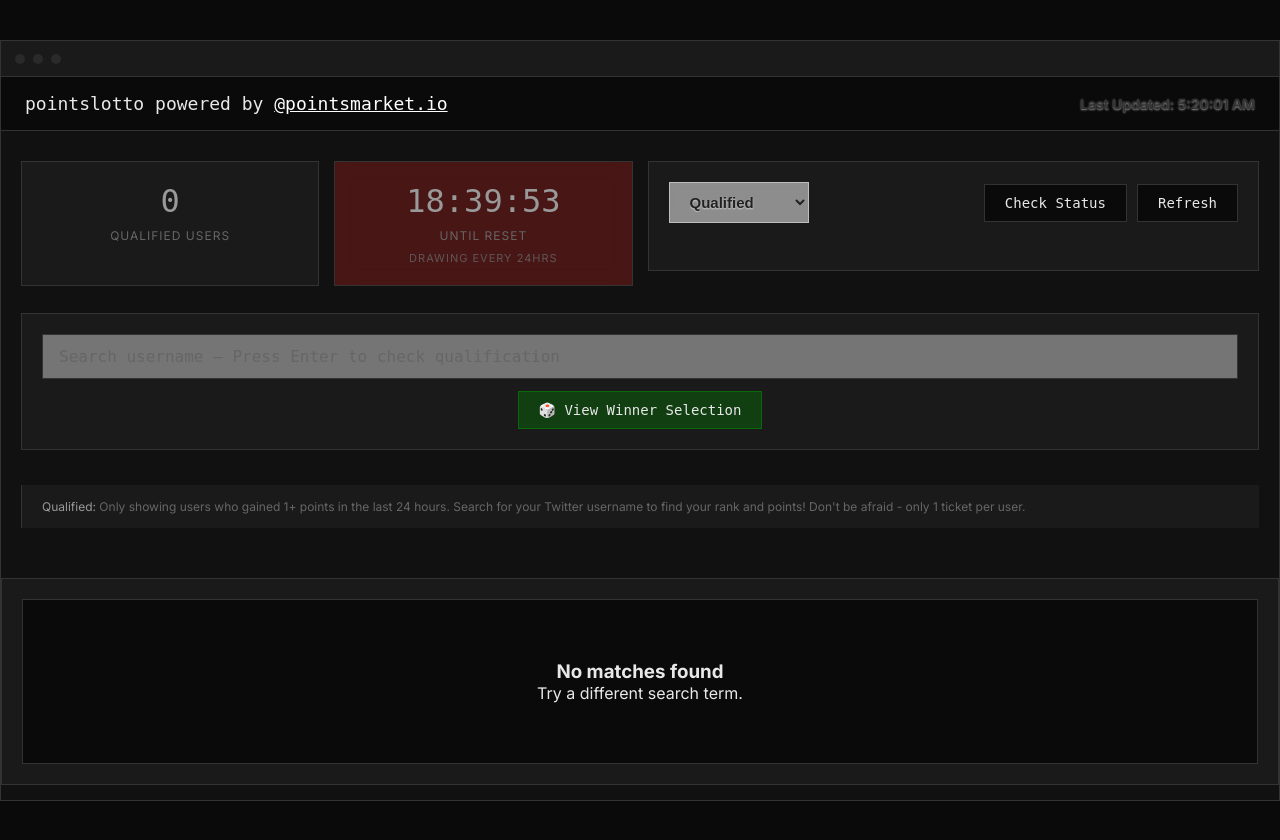
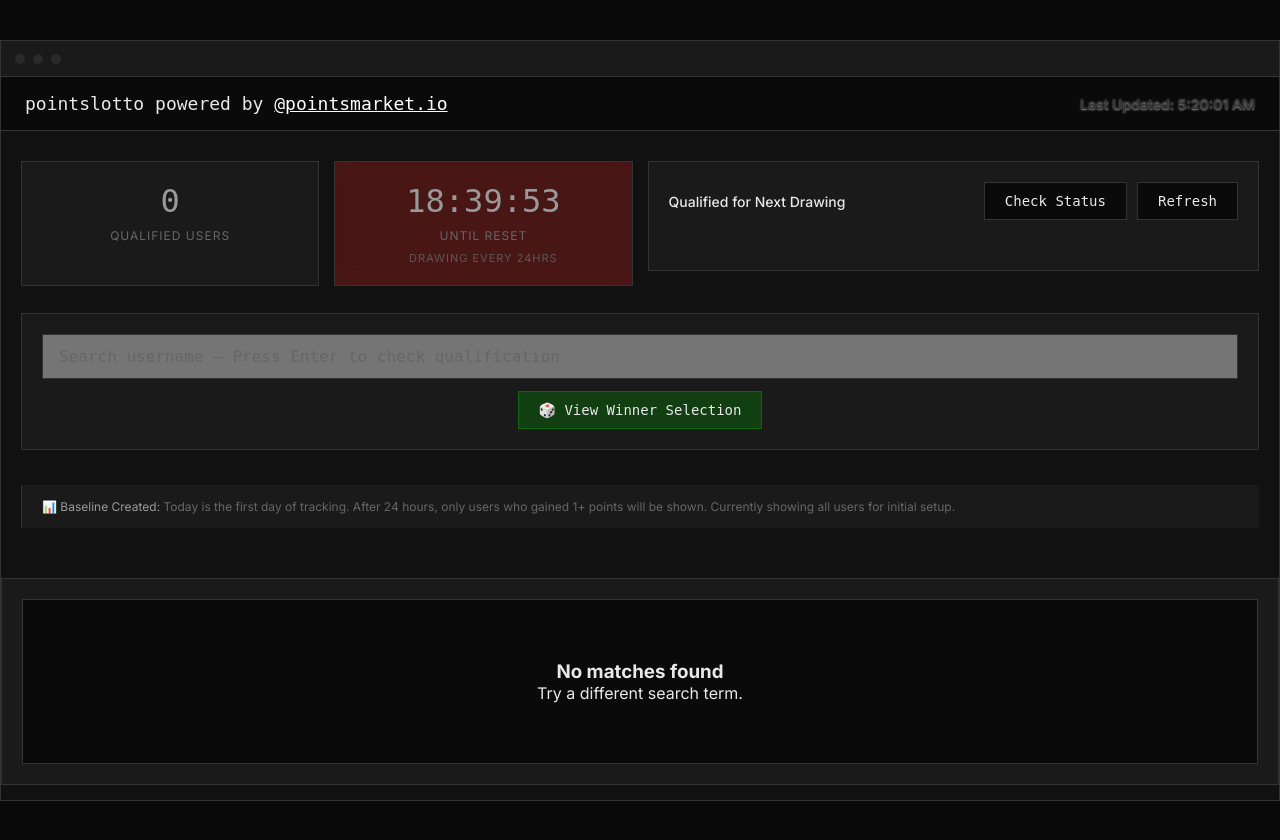
Before and after one commit to bigfishlaker/points-lotto, a Flask app: page / in a window 1280 px wide. Run offline with Flask 3, Linux system fonts and the light colour scheme; data that the repository does not hold is empty; parts of the project's set-up code (start-up, migrations or seed data) failed here and were passed over.

Commit message:
Unify views into single 'Qualified for Next Drawing' with live data refresh

```diff
--- a/app.py
+++ b/app.py
@@ -126,8 +126,7 @@ def require_api_key(f):
 
 @app.route('/')
 def dashboard():
-    """Main page - shows qualification checker (same as /qualified)"""
-    # Call qualified_users logic directly
+    """Main page - shows live qualified users for next drawing"""
     if not POINTSMARKET_ENABLED:
         return "PointsMarket integration not available", 404
 
@@ -135,60 +134,56 @@ def dashboard():
         from daily_points_tracker import DailyPointsTracker
         from datetime import datetime, timedelta
 
-        tracker = DailyPointsTracker()
-        view = request.args.get('view', 'min1')  # 'min1' or 'gain24'
+        # Fetch FRESH live data for initial display
+        current_users = points_scraper.get_leaderboard(limit=None)
 
-        # Compute dataset based on view
+        # Get last winner's snapshot for round-based qualification
+        last_snapshot_date = db.get_last_winner_snapshot_date()
         qualified = []
-        is_baseline = False
 
-        if view == 'min1':
-            # All users with at least 1 point
-            current_users = points_scraper.get_leaderboard(limit=None)
-            qualified = [u for u in current_users if (u.get('points', 0) or u.get('total_points', 0)) >= 1]
+        if last_snapshot_date:
+            # Round-based: only users who gained +1 since last snapshot
+            tracker = DailyPointsTracker()
+            previous_snapshot = tracker.load_snapshot(last_snapshot_date)
+
+            if previous_snapshot:
+                current_dict = {u['username']: u for u in current_users}
+                previous_users = previous_snapshot.get('users', {})
+
+                for username in current_dict:
+                    current_user = current_dict[username]
+                    current_points = current_user.get('total_points', 0)
+
+                    if username in previous_users:
+                        previous_points = previous_users[username].get('total_points', 0)
+                        gain = current_points - previous_points
+
+                        if gain >= 1:
+                            qualified.append({
+                                'username': username,
+                                'total_points': current_points,
+                                'gain': gain,
+                                'baseline': previous_points
+                            })
+                    else:
+                        # New user
+                        if current_points >= 1:
+                            qualified.append({
+                                'username': username,
+                                'total_points': current_points,
+                                'gain': current_points,
+                                'baseline': 0
+                            })
         else:
-            # 24h gains view
-            today_str = datetime.now().strftime('%Y-%m-%d')
-            yesterday_str = (datetime.now() - timedelta(days=1)).strftime('%Y-%m-%d')
+            # First round: all users with ≥1 point
+            qualified = [u for u in current_users if u.get('total_points', 0) >= 1]
 
-            # Ensure we have today's snapshot
-            today_snapshot = tracker.load_snapshot(today_str)
-            if not today_snapshot:
-                current_users = points_scraper.get_leaderboard(limit=None)
-                tracker.save_snapshot(current_users)
-                today_snapshot = {u['username']: u for u in current_users}
-
-            # Get yesterday's snapshot
-            yesterday_snapshot = tracker.load_snapshot(yesterday_str)
-            if not yesterday_snapshot:
-                is_baseline = True
-                yesterday_snapshot = {}
-
-            # Calculate gains
-            current_users = points_scraper.get_leaderboard(limit=None)
-            today_dict = {u['username']: u for u in current_users}
-
-            qualified = []
-            for username, user_data in today_dict.items():
-                points_now = user_data.get('points', 0) or user_data.get('total_points', 0)
-                points_yesterday = yesterday_snapshot.get(username, {}).get('points', 0) or yesterday_snapshot.get(username, {}).get('total_points', 0)
-                gain = points_now - points_yesterday
-
-                # Only include users who gained 1+ points AND have >= 1 total points (exclude negative)
-                if gain >= 1 and points_now >= 1:
-                    user_data['gain'] = gain
-                    user_data['total_points'] = points_now
-                    qualified.append(user_data)
-
-        # Sort by points (or gain if in gain24 view)
-        sort_key = 'gain' if view == 'gain24' else 'total_points'
-        qualified.sort(key=lambda x: x.get(sort_key, 0), reverse=True)
-
-        # Add rank numbers
+        # Sort by total points and add rank numbers
+        qualified.sort(key=lambda x: x.get('total_points', 0), reverse=True)
         for idx, user in enumerate(qualified, 1):
             user['rank'] = idx
 
-        # Calculate next reset time (midnight)
+        # Calculate next reset time
         now = datetime.now()
         next_midnight = (now + timedelta(days=1)).replace(hour=0, minute=0, second=0, microsecond=0)
         next_reset_iso = next_midnight.isoformat()
@@ -197,10 +192,9 @@ def dashboard():
         current_winner = db.get_current_daily_winner()
 
         return render_template('qualified.html',
-                             qualified_users=qualified,  # Pass all users - JS handles display limits
+                             qualified_users=qualified,
                              total=len(qualified),
-                             view=view,
-                             is_baseline=is_baseline,
+                             is_baseline=not last_snapshot_date,
                              next_reset_iso=next_reset_iso,
                              current_winner=current_winner)
     except Exception as e:
@@ -519,69 +513,66 @@ def qualified_users():
 @app.route('/api/qualified')
 @limiter.limit("30 per minute") if limiter else lambda f: f
 def api_qualified():
-    """API endpoint to get qualified users. view=min1 or view=gain24"""
+    """API endpoint to get qualified users for next drawing - LIVE DATA"""
     if not POINTSMARKET_ENABLED:
         return jsonify({'error': 'PointsMarket integration not available'}), 404
 
     limit = request.args.get('limit', None, type=int)
-    view = request.args.get('view', 'min1')
 
     try:
         from daily_points_tracker import DailyPointsTracker
-        from datetime import datetime, timedelta
 
-        tracker = DailyPointsTracker()
+        # Fetch FRESH live data
+        current_users = points_scraper.get_leaderboard(limit=None)
+
+        # Get last winner's snapshot for round-based qualification
+        last_snapshot_date = db.get_last_winner_snapshot_date()
         qualified = []
-        filter_label = '24_hour_gain'
 
-        if view == 'min1':
-            qualified = points_integration.get_qualified_users(min_points=1, limit=None)
-            filter_label = 'min1'
+        if last_snapshot_date:
+            # Round-based: only users who gained +1 since last snapshot
+            tracker = DailyPointsTracker()
+            previous_snapshot = tracker.load_snapshot(last_snapshot_date)
+
+            if previous_snapshot:
+                current_dict = {u['username']: u for u in current_users}
+                previous_users = previous_snapshot.get('users', {})
+
+                for username in current_dict:
+                    current_user = current_dict[username]
+                    current_points = current_user.get('total_points', 0)
+
+                    if username in previous_users:
+                        previous_points = previous_users[username].get('total_points', 0)
+                        gain = current_points - previous_points
+
+                        if gain >= 1:  # Must gain at least 1 point
+                            qualified.append({
+                                'username': username,
+                                'total_points': current_points,
+                                'gain': gain,
+                                'baseline': previous_points
+                            })
+                    else:
+                        # New user
+                        if current_points >= 1:
+                            qualified.append({
+                                'username': username,
+                                'total_points': current_points,
+                                'gain': current_points,
+                                'baseline': 0
+                            })
         else:
-            # 24h gains
-            today_str = datetime.now().strftime('%Y-%m-%d')
-            yesterday_str = (datetime.now() - timedelta(days=1)).strftime('%Y-%m-%d')
-            today_snapshot = tracker.load_snapshot(today_str)
-            if not today_snapshot:
-                current_users = points_scraper.get_leaderboard(limit=None)
-                tracker.save_snapshot(current_users)
-                today_snapshot = tracker.load_snapshot(today_str)
-            gains_data = tracker.get_daily_gains(min_gain=1)
-            if gains_data.get('baseline_created'):
-                for username, user_data in today_snapshot.get('users', {}).items():
-                    total_pts = user_data.get('total_points', 0)
-                    # Only include users with >= 1 total points (exclude negative)
-                    if total_pts >= 1:
-                        qualified.append({
-                            'username': username,
-                            'total_points': total_pts,
-                            'rank': user_data.get('rank', 0),
-                            'gain': 0,
-                            'yesterday_points': 0,
-                            'today_points': total_pts,
-                            'upvotes': user_data.get('upvotes', 0),
-                            'downvotes': user_data.get('downvotes', 0)
-                        })
-            elif gains_data.get('gains'):
-                for gain_info in gains_data['gains']:
-                    username = gain_info['username']
-                    user_data = today_snapshot.get('users', {}).get(username, {})
-                    total_pts = user_data.get('total_points', gain_info['today_points'])
-                    # Only include users who gained points AND have >= 1 total points (exclude negative)
-                    if total_pts >= 1:
-                        qualified.append({
-                            'username': username,
-                            'total_points': total_pts,
-                            'rank': user_data.get('rank', 0),
-                            'gain': gain_info['gain'],
-                            'yesterday_points': gain_info['yesterday_points'],
-                            'today_points': gain_info['today_points'],
-                            'upvotes': user_data.get('upvotes', 0),
-                            'downvotes': user_data.get('downvotes', 0)
-                        })
+            # First round: all users with ≥1 point
+            qualified = [u for u in current_users if u.get('total_points', 0) >= 1]
 
-        # Sort and limit
+        # Sort by total points
         qualified.sort(key=lambda x: x.get('total_points', 0), reverse=True)
+
+        # Add rank numbers
+        for idx, user in enumerate(qualified, 1):
+            user['rank'] = idx
+
         if limit is not None and limit > 0:
             qualified = qualified[:limit]
 
@@ -589,10 +580,7 @@ def api_qualified():
             'success': True,
             'qualified_users': qualified,
             'total': len(qualified),
-            'min_points': 1,
-            'limit_applied': limit if limit else 'all',
-            'filter': filter_label,
-            'view': view
+            'baseline_date': last_snapshot_date
         })
     except Exception as e:
         return jsonify({
--- a/templates/qualified.html
+++ b/templates/qualified.html
@@ -1002,14 +1002,11 @@
                     </div>
                 </div>
 
-                <!-- Controls - improved styling -->
+                <!-- Controls -->
                 <div class="card">
-                    <div style="display: flex; gap: 15px; align-items: center; justify-content: space-between;">
-                        <div style="flex: 1;">
-                            <select id="viewSelect" onchange="onViewChange()" style="padding: 10px 16px; border: 1px solid rgba(224, 224, 224, 0.6); border-radius: 0; font-size: 15px; font-weight: 700; color: #222; background: rgba(255, 255, 255, 0.5); backdrop-filter: blur(4px); cursor: pointer; min-width: 140px; text-shadow: 0 1px 2px rgba(255,255,255,0.6);">
-                                <option value="min1">Qualified</option>
-                                <option value="gain24">Total Points</option>
-                            </select>
+                    <div style="display: flex; gap: 10px; align-items: center; justify-content: space-between;">
+                        <div style="flex: 1; font-size: 14px; color: #666; font-weight: 500;">
+                            <span id="qualifiedLabel">Qualified for Next Drawing</span>
                         </div>
                         <div style="display: flex; gap: 10px;">
                             <button class="btn" onclick="checkQualification()" style="padding: 10px 20px; font-size: 14px;">Check Status</button>
@@ -1038,7 +1035,7 @@
 
             <!-- Info banner -->
             <div class="info-banner" id="infoBanner">
-                <strong>Qualified:</strong> Only showing users who gained 1+ points in the last 24 hours. Search for your Twitter username to find your rank and points! Don't be afraid - only 1 ticket per user.
+                <strong>Live Qualification Check:</strong> Only showing users who gained 1+ points since the last winner selection. Search for your Twitter username to check if you're in the next drawing! Don't be afraid - only 1 ticket per user. Data updates every 5 minutes.
             </div>
         </div>
 
@@ -1324,17 +1321,16 @@
             const usersToDisplay = limit ? filteredUsers.slice(0, limit) : filteredUsers;
             displayedCount = usersToDisplay.length;
 
-            const showGain = currentView === 'gain24';
+            // Always show gain column for qualified users
             let html = '<table>' +
                 '<colgroup>' +
                   '<col style="width: 56px;">' +
                   '<col style="width: auto;">' +
-                  '<col style="width: 160px;">' +
-                  (showGain ? '<col style="width: 160px;">' : '') +
-                  '<col style="width: 110px;">' +
                   '<col style="width: 140px;">' +
+                  '<col style="width: 120px;">' +
+                  '<col style="width: 100px;">' +
                 '</colgroup>' +
-                '<thead><tr><th>#</th><th>User</th><th>Total Points</th>' + (showGain ? '<th>Gained (24h)</th>' : '') + '<th>Rank</th><th>Status</th></tr></thead><tbody>';
+                '<thead><tr><th>#</th><th>User</th><th>Total Points</th><th>Gained</th><th>Status</th></tr></thead><tbody>';
 
             usersToDisplay.forEach((user, index) => {
                 const username = user.username || 'N/A';
@@ -1361,8 +1357,7 @@
                             </a>
                         </td>
                         <td class="points">${points}</td>
-                        ${showGain ? `<td style=\"color: #28a745; font-weight: 600;\">+${gain}</td>` : ''}
-                        <td class="rank">#${rank}</td>
+                        <td style="color: #28a745; font-weight: 600;">+${gain}</td>
                         <td><span class="badge badge-qualified">✓ Qualifies</span></td>
                     </tr>
                 `;
@@ -1393,10 +1388,10 @@
 
         function loadQualifiedUsers() {
             const container = document.getElementById('tableContainer');
-            container.innerHTML = '<div class="loading"><div class="spinner"></div><p style="color: #999; font-size: 16px; margin-top: 15px;">Loading active users...</p></div>';
-
-            const view = currentView || 'min1';
-            const url = `/api/qualified?view=${encodeURIComponent(view)}`;
+            container.innerHTML = '<div class="loading"><div class="spinner"></div><p style="color: #999; font-size: 16px; margin-top: 15px;">Loading qualified users...</p></div>';
+
+            // Always fetch live qualified users (no view parameter)
+            const url = '/api/qualified';
             fetch(url)
                 .then(response => response.json())
                 .then(data => {
@@ -1407,13 +1402,7 @@
                         document.getElementById('lastUpdate').textContent = new Date().toLocaleTimeString();
                         // Update labels and counts
                         document.getElementById('totalUsers').textContent = data.total;
-                        document.getElementById('totalUsersLabel').textContent = (view === 'gain24') ? 'Qualified Users' : 'Qualified Users';
-                        // Period subtitle stays under timer now
-                        if (view === 'gain24') {
-                            document.getElementById('infoBanner').innerHTML = '<strong>Total Points</strong>';
-                        } else {
-                            document.getElementById('infoBanner').innerHTML = '<strong>Qualified:</strong> Only showing users who gained 1+ points in the last 24 hours. Search for your Twitter username to find your rank and points! Don\'t be afraid - only 1 ticket per user.';
-                        }
+                        document.getElementById('totalUsersLabel').textContent = 'Qualified Users';
                         updateCountdownVisibility();
                     } else {
                         container.innerHTML = '<div class="no-results"><h3>Error</h3><p>' + (data.error || 'Unknown error') + '</p></div>';
@@ -1425,10 +1414,8 @@
         }
 
         function onViewChange() {
-            const select = document.getElementById('viewSelect');
-            currentView = select.value;
+            // View change removed - only showing qualified users now
             loadQualifiedUsers();
-            updateCountdownVisibility();
         }
 
         function updateCountdown() {
@@ -1828,12 +1815,7 @@
                 document.body.classList.add('xp-mode');
             }
 
-            // Initialize view selector
-            const select = document.getElementById('viewSelect');
-            if (select) {
-                if (currentView === 'gain24') select.value = 'gain24';
-                else select.value = 'min1'; // Default to Qualified
-            }
+            // View selector removed - only showing qualified users now
 
             displayUsers(currentData);
             const lastUpdateEl = document.getElementById('lastUpdate');
```
